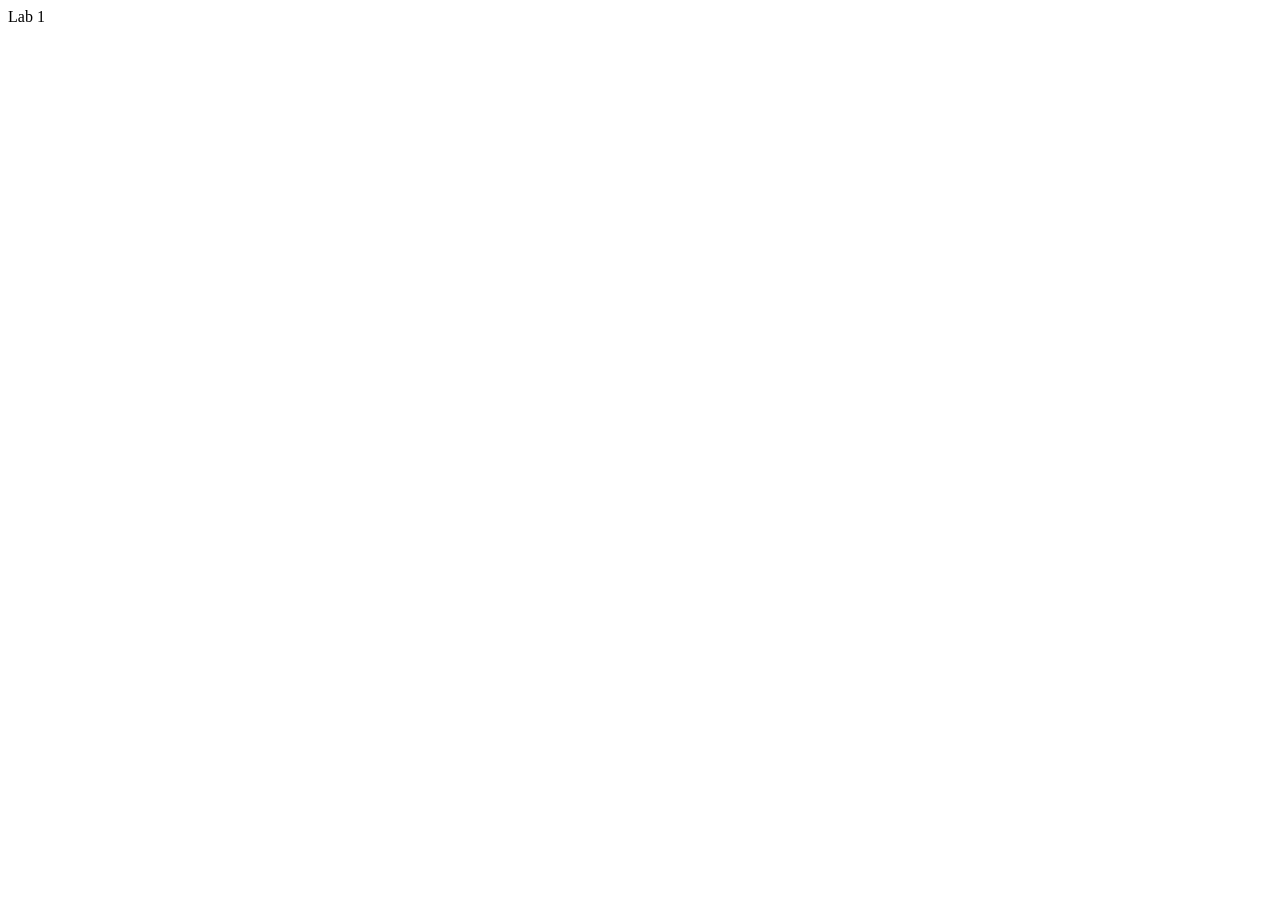
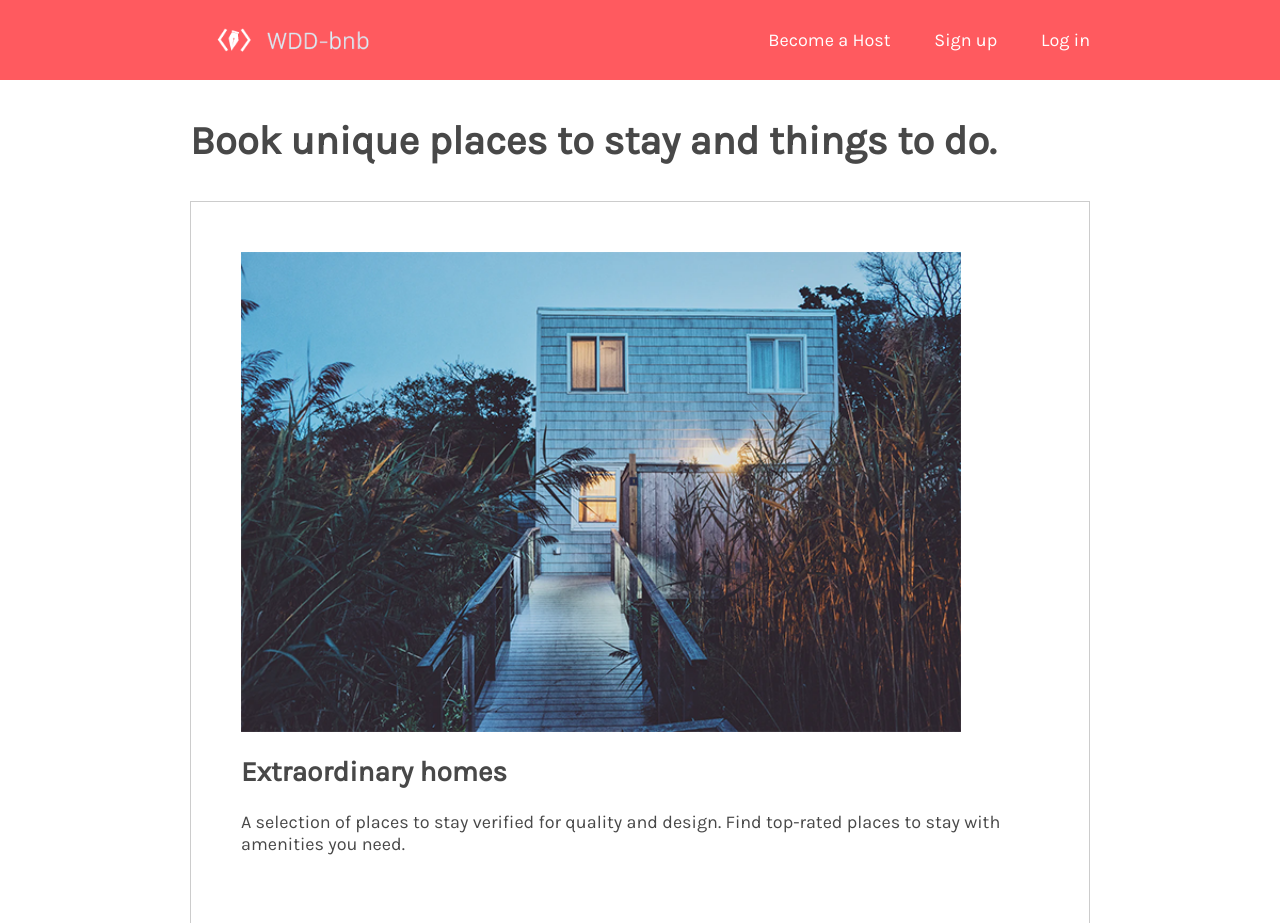
Before and after one commit to ellie-wong/wdd, a plain HTML site: page labs/lab2/index.html in a window 1280 px wide. Shown: the top 923 px of the page. Before the commit the page ends 800 px from the top, so only its background shows below. Drawn offline with Linux system fonts and the light colour scheme.

Commit message:
finish lab2

```diff
--- /dev/null
+++ b/labs/lab2/css/style.css
@@ -0,0 +1,73 @@
+body {
+    font-family: Karla, sans-serif;
+    color: #484848;
+    margin:0;
+    padding:0;
+}
+
+nav ul {
+    list-style-type: none;
+    padding-inline-start: 0;
+    margin-block-start: 0;
+    margin-block-end: 0;
+
+}
+
+header {
+    background-color: #FF5A5F;
+    height:80px;
+}
+
+#logo {
+    height: 80px;
+}
+
+nav {
+    display: inline-block;
+    float: right;
+}
+nav li {
+    display: inline-block;
+    margin-left: 40px;
+    line-height: 80px;
+}
+
+nav a, nav a:visited {
+    color:white;
+    font-size:18px;
+    text-decoration: none;
+    cursor: pointer;
+}
+
+nav a:hover {
+    text-decoration:underline;
+}
+
+.content {
+    width: 900px;
+    margin: auto;
+}
+
+section {
+    padding: 50px;
+    border: 1px solid #cccccc;
+    margin-bottom: 25px;
+}
+
+section img {
+    width: 720px;
+}
+
+h1 {
+    font-size: 40px;
+    padding-top: 10px;
+    padding-bottom: 10px;
+}
+
+h2 {
+    font-size: 28px;
+}
+
+section p {
+    font-size: 18px;
+}
--- a/labs/lab2/index.html
+++ b/labs/lab2/index.html
@@ -1,6 +1,53 @@
-<!DOCTYPE html>
 <html>
-    <body>
-        Lab 1
-    </body>
+  <head>
+
+    <link href="https://fonts.googleapis.com/css?family=Karla&display=swap" rel="stylesheet">
+    <link rel="stylesheet" href="css/style.css">
+    <title>WDD-bnb</title>
+  </head>
+  <body>
+    <header>
+      <div class="content">
+        <a href="home">
+          <img src="img/logo.png" alt="" id="logo"/>
+
+        </a>
+        <nav>
+          <ul>
+            <li><a href="become-host">Become a Host</a></li>
+            <li><a href="sign-up">Sign up</a></li>
+            <li><a href="log-in">Log in</a></li>
+          </ul>
+        </nav>
+      </div>
+
+    </header>
+
+    <div class="content">
+
+
+    <h1>Book unique places to stay and things to do.</h1>
+    <section>
+      <img src="img/house.png" />
+      <h2>Extraordinary homes</h2>
+      <p>
+        A selection of places to stay verified for quality and design. Find
+        top-rated places to stay with amenities you need.
+      </p>
+    </section>
+    <section>
+      <img src="img/city.png" />
+      <h2>Places to stay around the world</h2>
+      <p>Explore a new city on your next trip!</p>
+    </section>
+    <section>
+      <img src="img/sushimaking.png" />
+      <h2>Top-rated experiences</h2>
+      <p>
+        Book one-of-a-kind activities hosted by locals, created for the curious.
+      </p>
+    </section>
+
+  </div>
+  </body>
 </html>
```
Also changed, not shown: labs/lab2/img/city.png (added), labs/lab2/img/house.png (added), labs/lab2/img/logo.png (added), labs/lab2/img/sushimaking.png (added), 1 other file.
